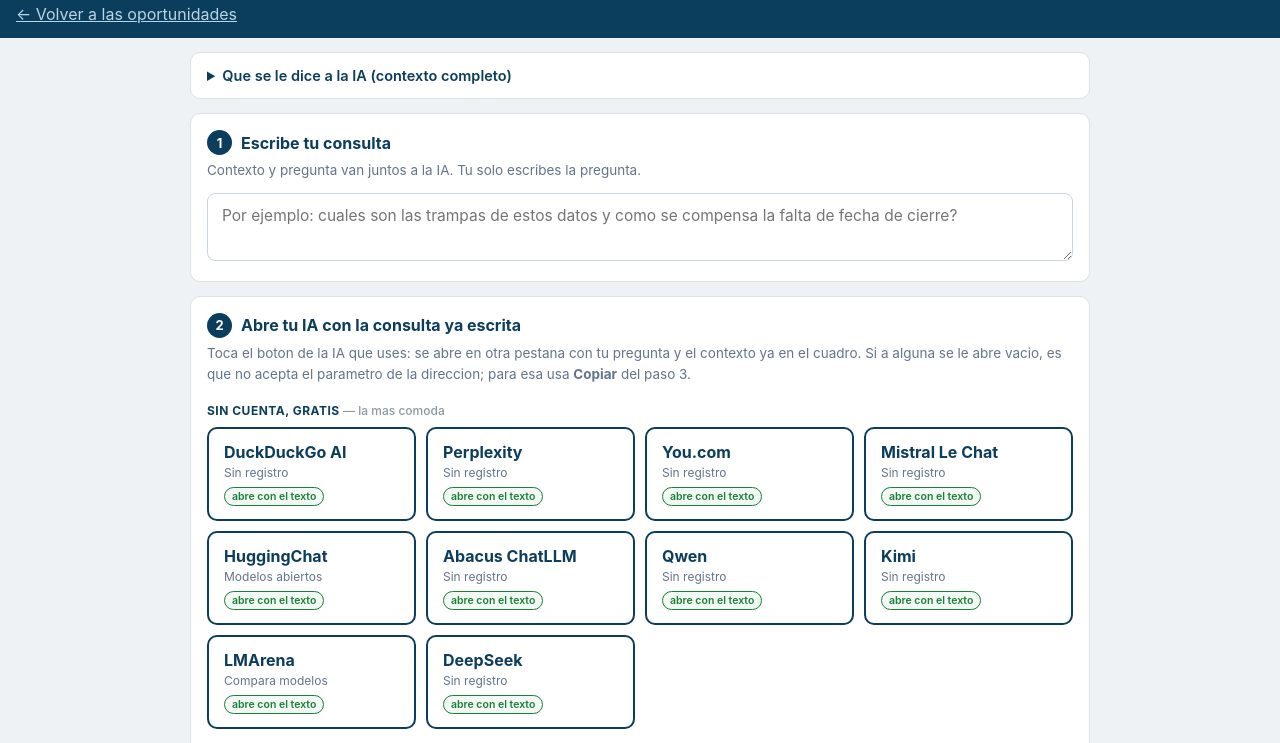
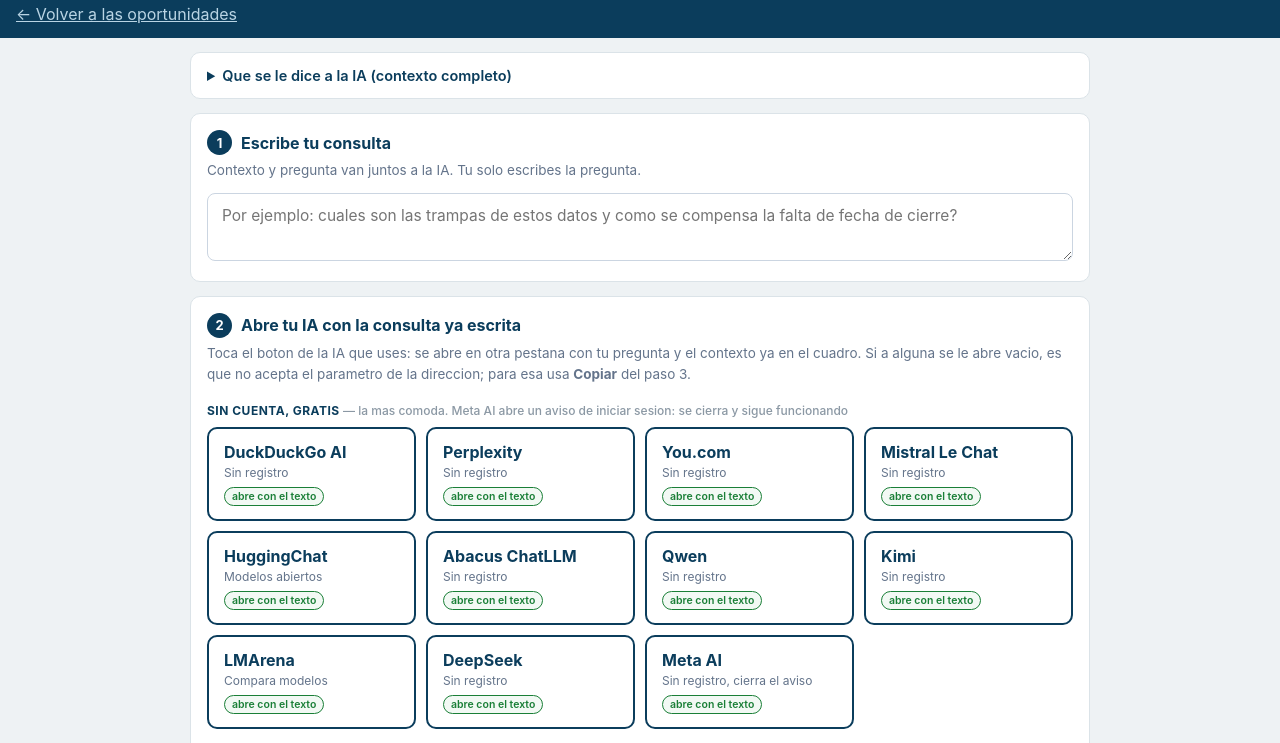
Before and after one commit to oscarFlerez/Trabajos, a plain HTML site: page web/agente.html in a window 1280 px wide. Shown: the part 57-800 px from the top of the page. Drawn offline with Linux system fonts and the light colour scheme.

Commit message:
Agrega Meta AI: funciona sin cuenta, cerrando el aviso

```diff
--- a/web/agente.html
+++ b/web/agente.html
@@ -102,7 +102,7 @@
        y el contexto ya en el cuadro. Si a alguna se le abre vacio, es que no acepta el
        parametro de la direccion; para esa usa <b>Copiar</b> del paso 3.</p>
 
-    <div class="grupo">Sin cuenta, gratis <span>&mdash; la mas comoda</span></div>
+    <div class="grupo">Sin cuenta, gratis <span>&mdash; la mas comoda. Meta AI abre un aviso de iniciar sesion: se cierra y sigue funcionando</span></div>
     <div class="ias" id="iasSin"></div>
 
     <div class="grupo">Con cuenta o plan gratuito <span>&mdash; requieren registrarse una vez</span></div>
@@ -175,6 +175,9 @@
     t: "Compara modelos" },
   { n: "DeepSeek", base: "https://chat.deepseek.com/?", p: "q", extra: "",
     t: "Sin registro" },
+  /* Pide iniciar sesion, pero el aviso se cierra y deja usar el chat sin cuenta. */
+  { n: "Meta AI", base: "https://www.meta.ai/?", p: "q", extra: "",
+    t: "Sin registro, cierra el aviso" },
 ];
 
 const IAS_CON_CUENTA = [
```
